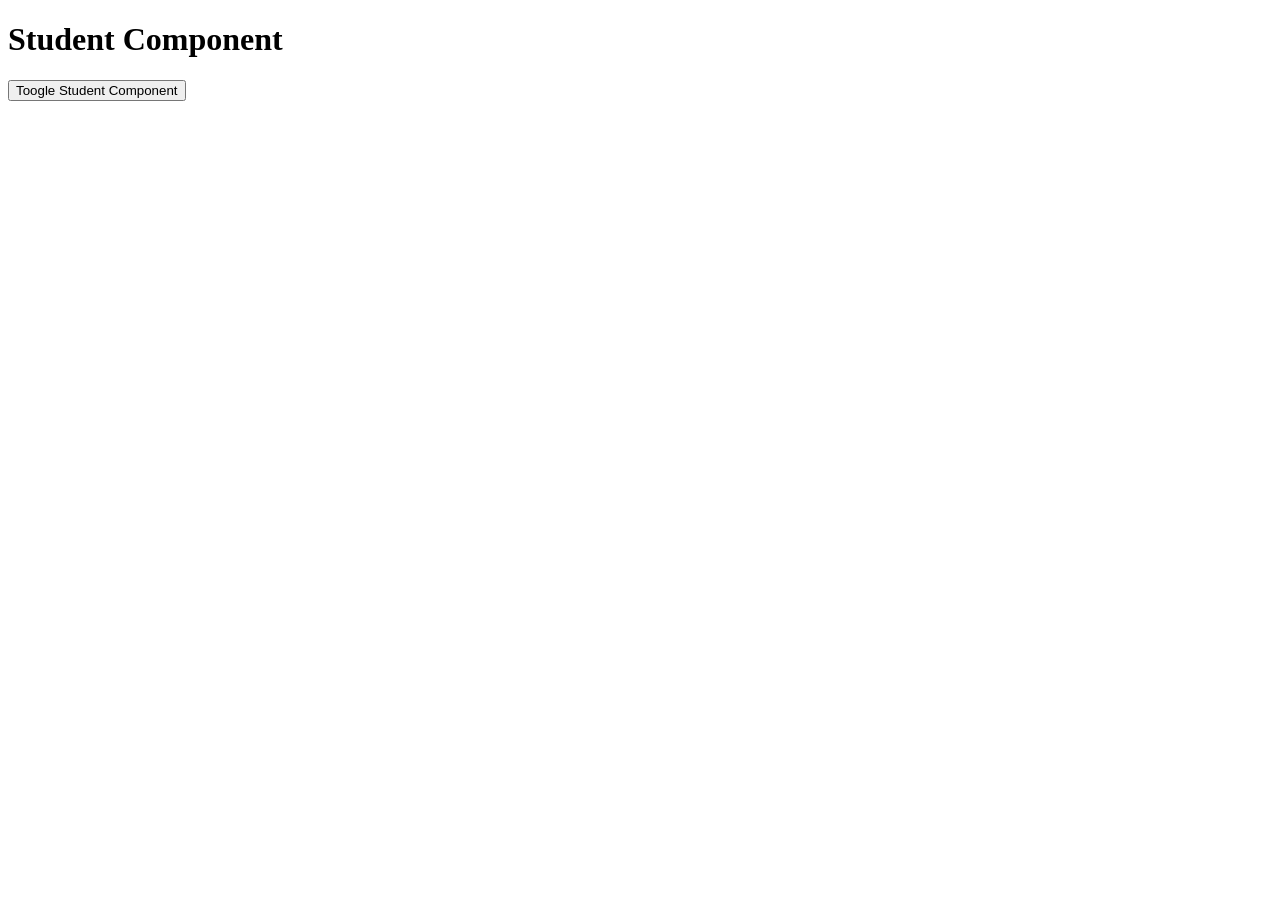
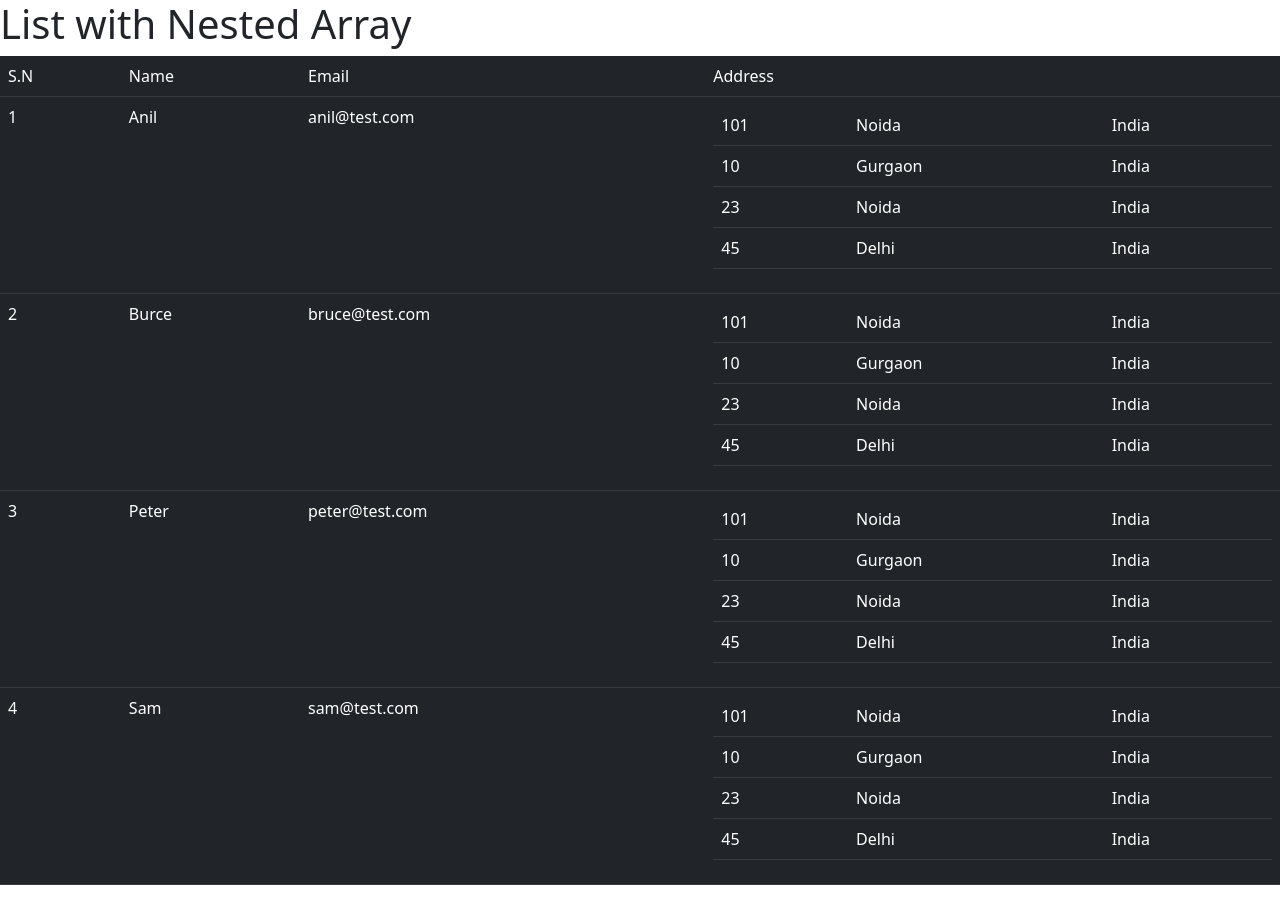
Before and after one commit to Anshul7417/React-Series, a React (Create React App) app: page / in a window 1280 px wide. Before the commit the page ends 800 px from the top, so only its background shows below. Built offline with nearby package versions, Linux system fonts and the light colour scheme.

Commit message:
Completed nested lists

```diff
--- a/package.json
+++ b/package.json
@@ -6,7 +6,9 @@
     "@testing-library/jest-dom": "^5.16.4",
     "@testing-library/react": "^13.1.1",
     "@testing-library/user-event": "^13.5.0",
+    "bootstrap": "^5.1.3",
     "react": "^18.0.0",
+    "react-bootstrap": "^2.4.0",
     "react-dom": "^18.0.0",
     "react-scripts": "5.0.1",
     "web-vitals": "^2.1.4"
--- /dev/null
+++ b/src/nestedlist.js
@@ -0,0 +1,83 @@
+import React from 'react'
+import { Table } from 'react-bootstrap'
+function App() {
+    const users = [
+        {
+            name: 'Anil', email: 'anil@test.com', address: [
+                { hm: '101', city: 'Noida', country: 'India' },
+                { hm: '10', city: 'Gurgaon', country: 'India' },
+                { hm: '23', city: 'Noida', country: 'India' },
+                { hm: '45', city: 'Delhi', country: 'India' },
+            ]
+        },
+        {
+            name: 'Burce', email: 'bruce@test.com', address: [
+                { hm: '101', city: 'Noida', country: 'India' },
+                { hm: '10', city: 'Gurgaon', country: 'India' },
+                { hm: '23', city: 'Noida', country: 'India' },
+                { hm: '45', city: 'Delhi', country: 'India' },
+            ]
+        },
+        {
+            name: 'Peter', email: 'peter@test.com', address: [
+                { hm: '101', city: 'Noida', country: 'India' },
+                { hm: '10', city: 'Gurgaon', country: 'India' },
+                { hm: '23', city: 'Noida', country: 'India' },
+                { hm: '45', city: 'Delhi', country: 'India' },
+            ]
+        },
+        {
+            name: 'Sam', email: 'sam@test.com', address: [
+                { hm: '101', city: 'Noida', country: 'India' },
+                { hm: '10', city: 'Gurgaon', country: 'India' },
+                { hm: '23', city: 'Noida', country: 'India' },
+                { hm: '45', city: 'Delhi', country: 'India' },
+            ]
+        },
+    ]
+    return (
+        <div className="App">
+            <h1>List with Nested Array</h1>
+            <Table variant="dark"  >
+                <tbody>
+                    <tr>
+                        <td>S.N</td>
+                        <td>Name</td>
+                        <td>Email</td>
+                        <td>Address</td>
+                    </tr>
+                    {
+                        users.map((item, i) =>
+                            <tr key={i}>
+                                <td>{i + 1}</td>
+                                <td>{item.name}</td>
+                                <td>{item.email}</td>
+                                <td>
+                                    {/*  */}
+                                    <Table variant="dark"  >
+                                        <tbody>
+                                            {
+                                                item.address.map((data) =>
+
+                                                    <tr>
+                                                        <td>{data.hm}</td>
+                                                        <td>{data.city}</td>
+                                                        <td>{data.country}</td>
+                                                    </tr>
+                                                )
+                                            }
+                                        </tbody>
+                                    </Table>
+                                    {/*  */}
+                                </td>
+                            </tr>
+                        )
+                    }
+                </tbody>
+            </Table>
+
+        </div>
+    );
+}
+
+export default App;
```
Also changed, not shown: src/Map.js (added, +7 -0 lines), src/index.js (+19 -2 lines), src/useEffect2.js (added, +17 -0 lines), src/basics2.txt, 1 other file (tests, documents, lock files or other folders).
